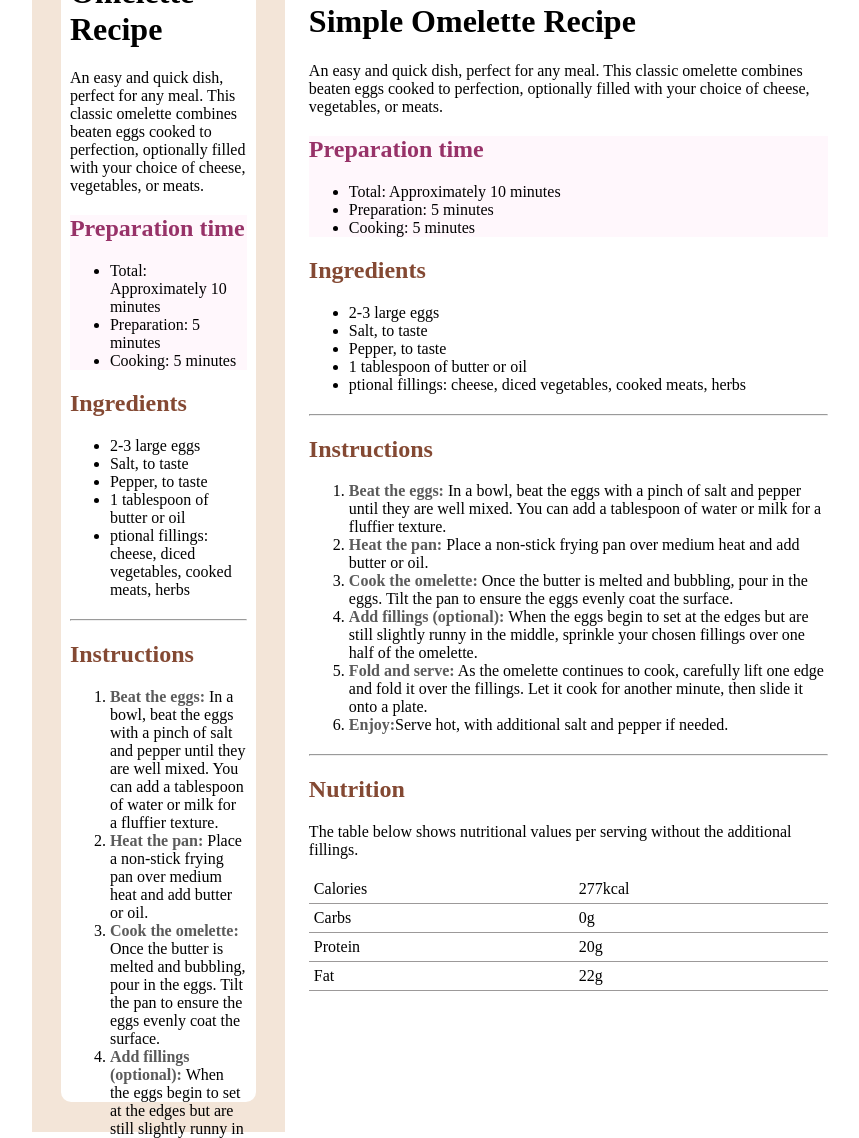
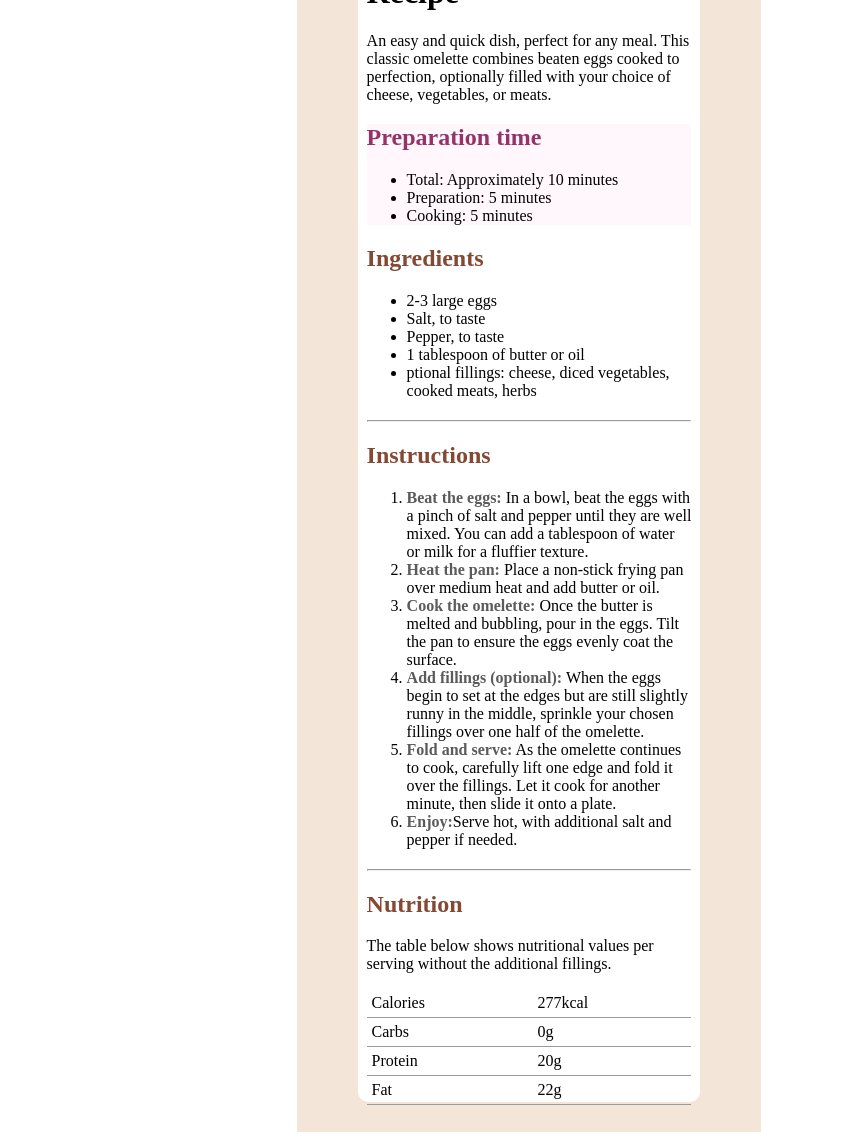
Before and after one commit to Ahmed-Magdy11/Recipe, a plain HTML site: page index.html in a window 1280 px wide. Shown: the part 440-1578 px from the top of the page, without its empty margins (194-1053 px from the left). Drawn offline with Linux system fonts and the light colour scheme.

Commit message:
index.html

```diff
--- a/index.html
+++ b/index.html
@@ -74,73 +74,7 @@
         </div>
     </div>
 </div>
-    <div class="container2">
-    <div class="parent">
-        <div class="image">
-            <img src="image-omelette.jpeg" alt="">
-        </div>
-        <h1>Simple Omelette Recipe</h1>
-        <p> An easy and quick dish, perfect for any meal. This classic omelette combines beaten eggs cooked to perfection, optionally filled with your choice of cheese, vegetables, or meats.</p>
 
-        <div class="Preparation">
-            <h2>Preparation time</h2>
-            <ul>
-                <li>Total: Approximately 10 minutes</li>
-                <li>Preparation: 5 minutes</li>
-                <li>Cooking: 5 minutes</li>
-            </ul>
-        </div>
-        <div class="ingredients">
-            <h2>Ingredients</h2>
-            <ul>
-                <li>2-3 large eggs</li>
-                <li>Salt, to taste</li>
-                <li>Pepper, to taste</li>
-                <li>1 tablespoon of butter or oil</li>
-                <li> ptional fillings: cheese, diced vegetables, cooked meats, herbs </li>
-            </ul>
-        </div>
-        <hr>
-        <div class="Instructions">
-            <h2>Instructions</h2>
-            <ol>
-                <li><span>Beat the eggs:</span> In a bowl, beat the eggs with a pinch of salt and pepper until they are well mixed.
-                    You can add a tablespoon of water or milk for a fluffier texture.</li>
-                <li><span>Heat the pan:</span> Place a non-stick frying pan over medium heat and add butter or oil.</li>
-                <li><span>Cook the omelette:</span> Once the butter is melted and bubbling, pour in the eggs. Tilt the pan to ensure
-                    the eggs evenly coat the surface.</li>
-                <li><span>Add fillings (optional):</span> When the eggs begin to set at the edges but are still slightly runny in the
-                    middle, sprinkle your chosen fillings over one half of the omelette.</li>
-                <li><span>Fold and serve:</span> As the omelette continues to cook, carefully lift one edge and fold it over the
-                    fillings. Let it cook for another minute, then slide it onto a plate.</li>
-                    <li><span>Enjoy:</span>Serve hot, with additional salt and pepper if needed.</li>
-            </ol>
-        </div>
-        <hr>
-        <div class="Nutrition">
-            <h2>Nutrition</h2>
-            <table>
-                <p>  The table below shows nutritional values per serving without the additional fillings.</p>
-                <tr>
-                    <td>Calories</td>
-                    <td>277kcal</td>
-                </tr>
-                <tr>
-                    <td>Carbs</td>
-                    <td>0g</td>
-                </tr>
-                <tr>
-                    <td>Protein</td>
-                    <td>20g</td>
-                </tr>
-                <tr>
-                    <td>Fat</td>
-                    <td>22g</td>
-                </tr>
-            </table>
-        </div>
-    </div>
-</div>
 
 </body>
 </html>
```
